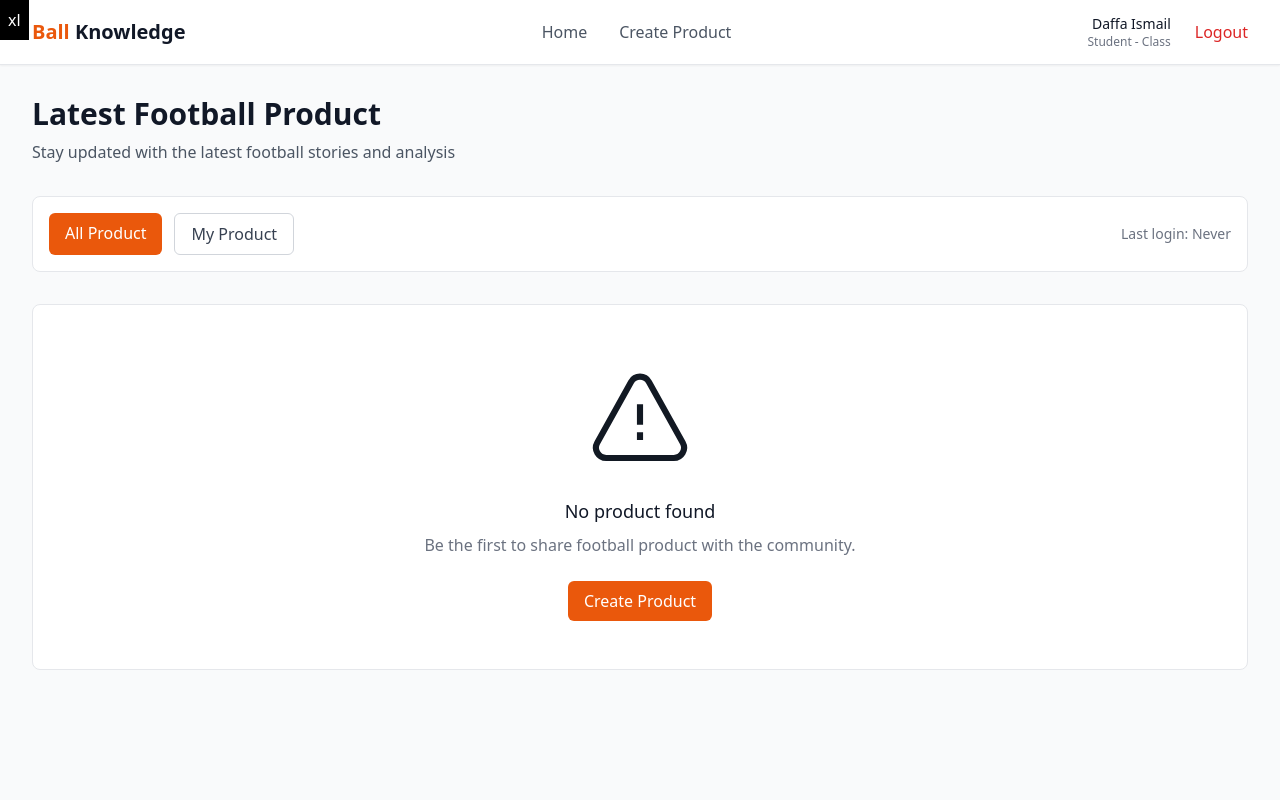
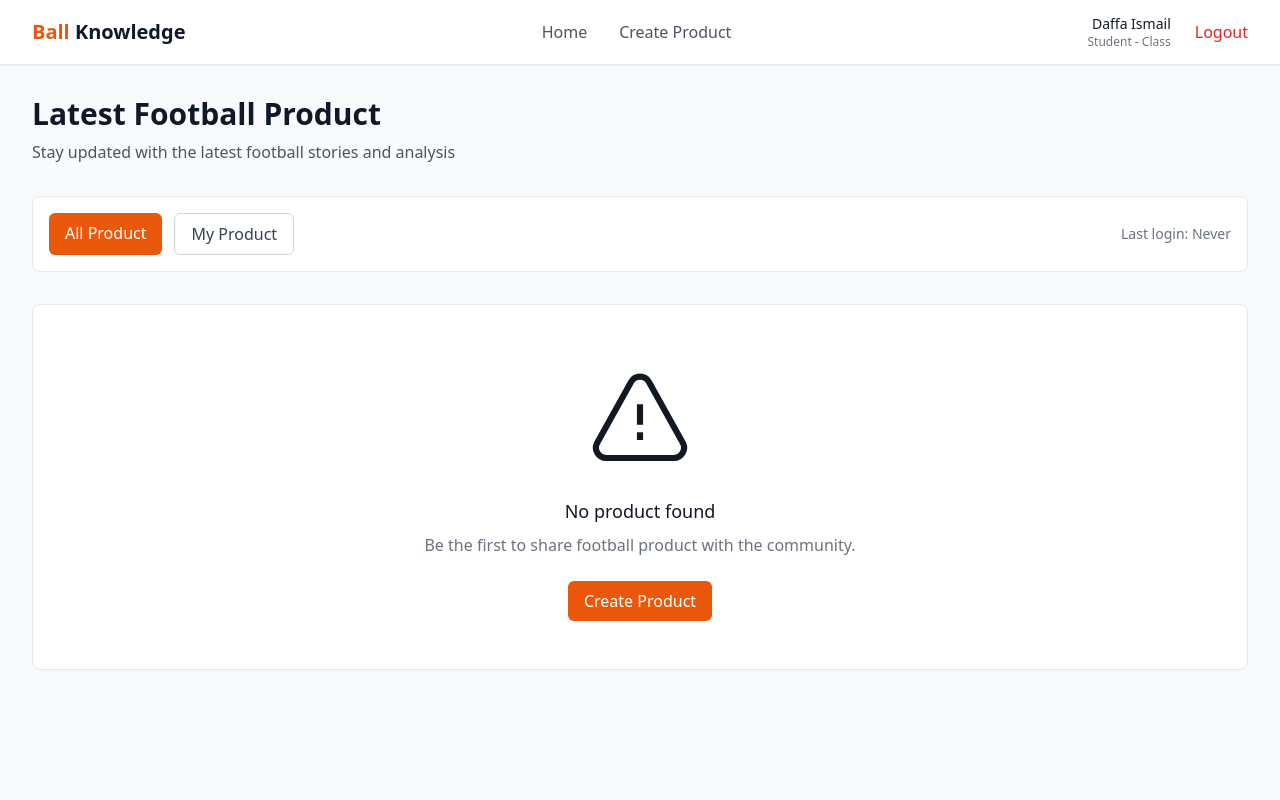
Before and after one commit to dfi06/ball-knowledge, a Django app: page / in a window 1280 px wide. Run offline with Django 5.2, Linux system fonts and the light colour scheme; the visitor is signed in with stand-in values (Sample User, id 1); data that the repository does not hold is empty; some libraries are stand-ins or nearby versions.

Commit message:
Tugas 5 selesai FIX

```diff
--- a/main/templates/main.html
+++ b/main/templates/main.html
@@ -1,13 +1,6 @@
 {% extends 'base.html' %} {% load static %} {% block meta %}
 <title>Football Product</title>
 {% endblock meta %} {% block content %} {% include 'navbar.html' %}
-<div class="fixed top-0 left-0 bg-black text-white p-2 z-50">
-    <span class="sm:hidden">default</span>
-    <span class="hidden sm:inline md:hidden">sm</span>
-    <span class="hidden md:inline lg:hidden">md</span>
-    <span class="hidden lg:inline xl:hidden">lg</span>
-    <span class="hidden xl:inline">xl</span>
-</div>
 <div class="bg-gray-50 w-full pt-16 min-h-screen">
   <div class="max-w-7xl mx-auto px-4 sm:px-6 lg:px-8 py-8">
     <!-- Header Section -->
```
